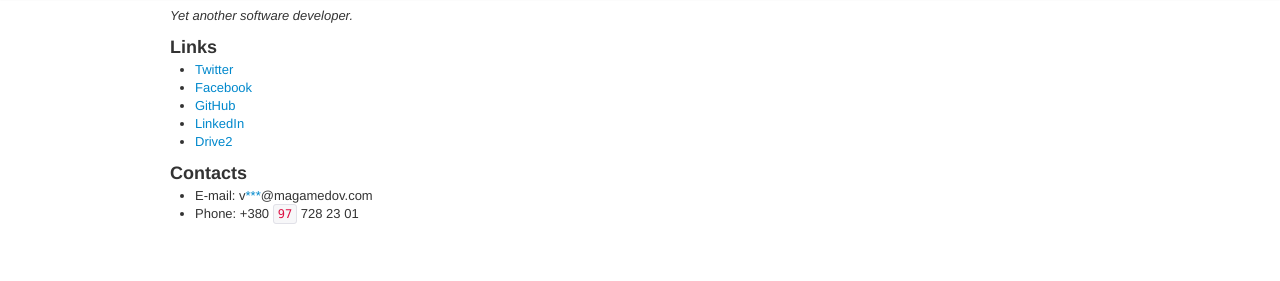
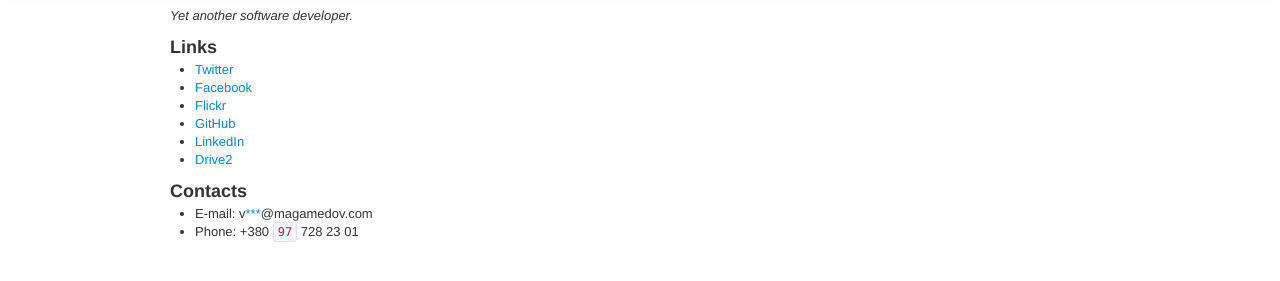
Before and after one commit to vmagamedov/vmagamedov.github.com, a plain HTML site: page index.html in a window 1280 px wide. Shown: the part 43-324 px from the top of the page. Drawn offline with Linux system fonts and the light colour scheme.

Commit message:
Update index.html

```diff
--- a/index.html
+++ b/index.html
@@ -41,6 +41,7 @@
             <ul>
                 <li><a href="https://twitter.com/vmagamedov" target="_blank">Twitter</a></li>
                 <li><a href="https://www.facebook.com/vmagamedov" target="_blank">Facebook</a></li>
+                <li><a href="https://www.flickr.com/photos/vmagamedov/albums" target="_blank">Flickr</a></li>
                 <li><a href="https://github.com/vmagamedov" target="_blank">GitHub</a></li>
                 <li><a href="https://www.linkedin.com/in/vmagamedov" target="_blank">LinkedIn</a></li>
                 <li><a href="https://www.drive2.ru/users/vmagamedov/" target="_blank">Drive2</a></li>
```
